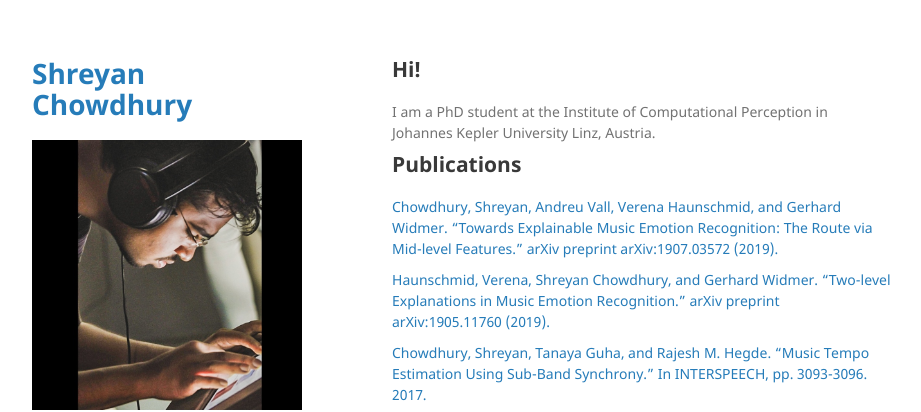
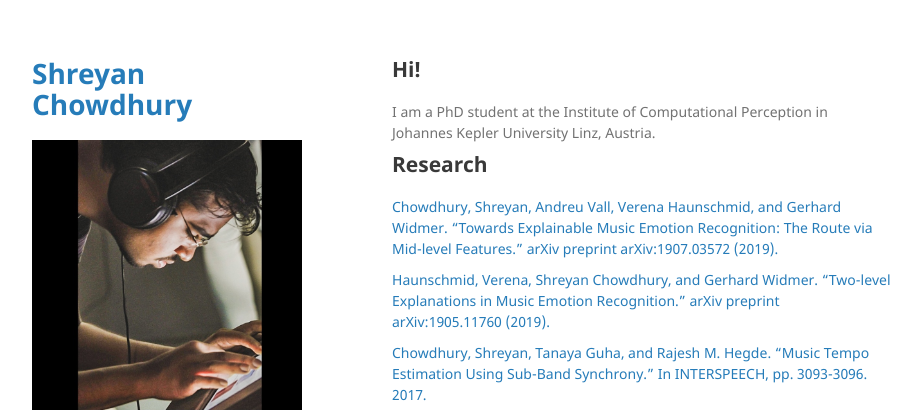
Before and after one commit to shreyanc/shreyanc.github.io, a Jekyll site: the page built from index.md, in a window 1280 px wide. Shown: the top 412 px of the page, without its empty margins (178-1099 px from the left). Built offline with Jekyll 4.4.1, drawn with Linux system fonts in a browser that asks for light colours; our own code applies the rules of GitHub Pages for plain Markdown files.

Commit message:
Update index.md

```diff
--- a/index.md
+++ b/index.md
@@ -6,7 +6,7 @@
 
 I am a PhD student at the Institute of Computational Perception in Johannes Kepler University Linz, Austria.
 
-## Publications
+## Research
 
 [Chowdhury, Shreyan, Andreu Vall, Verena Haunschmid, and Gerhard Widmer. "Towards Explainable Music Emotion Recognition: The Route via Mid-level Features." arXiv preprint arXiv:1907.03572 (2019).](https://arxiv.org/abs/1907.03572)
 
```
